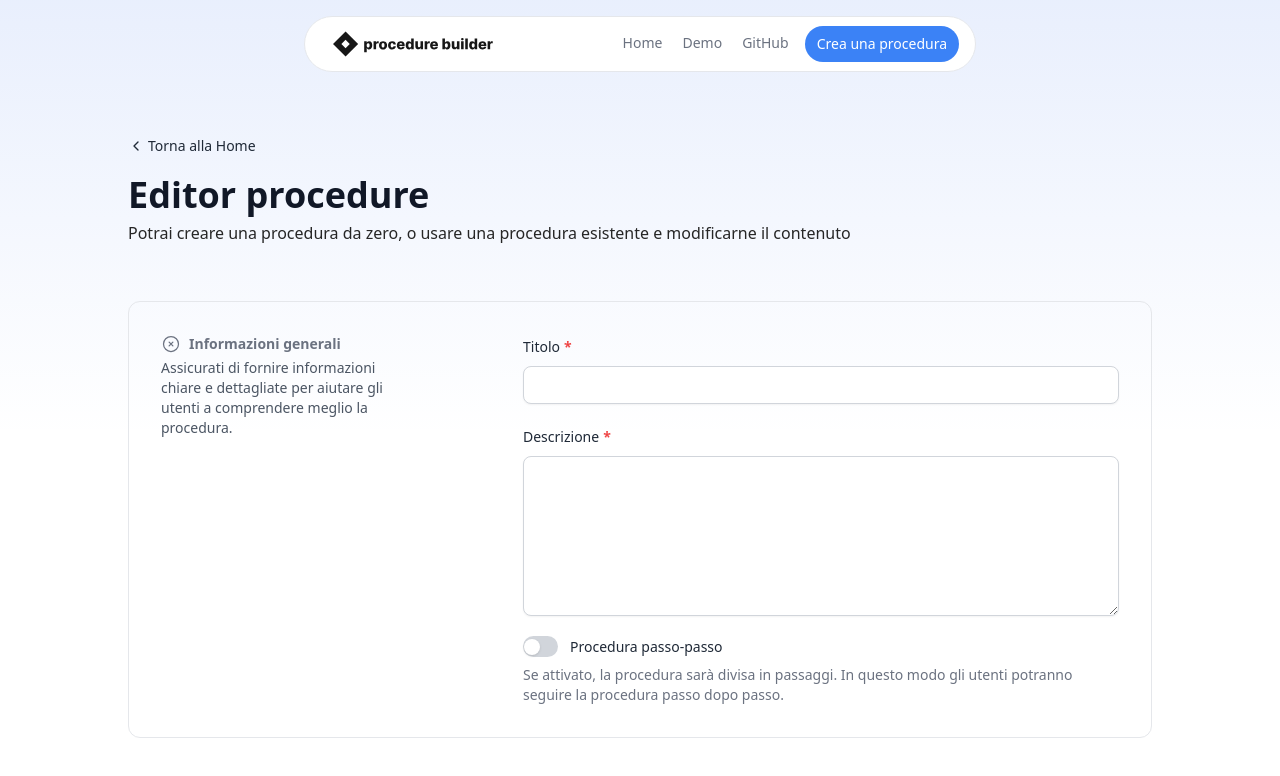
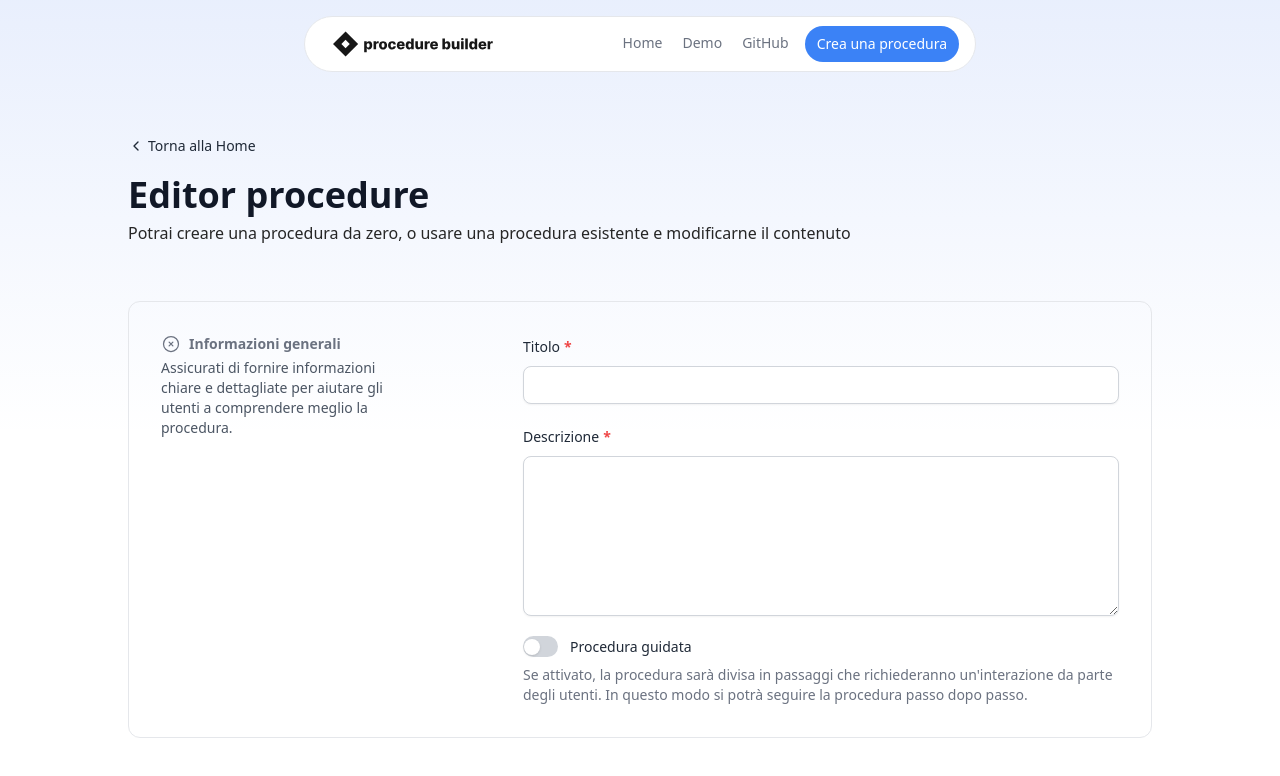
Before and after one commit to diemrt/diemrt-procedurebuilder-web, a React (Vite) app: page /procedure/editor in a window 1280 px wide. Shown: the top 776 px of the page. Built offline with nearby package versions, Linux system fonts and the light colour scheme.

Commit message:
Rimuovi la necessità di conferma nella procedura e aggiorna le etichette e i segnaposto per il componente Switch nel modulo EditorGenericInfoForm

```diff
--- a/src/assets/data.json
+++ b/src/assets/data.json
@@ -3,7 +3,6 @@
         "name": "Connessione Controller Wireless EasySMX - PC",
         "description": "Questa procedura ti guiderà attraverso i passaggi per connettere il controller wireless EasySMX al tuo dispositivo",
         "isStepByStep": true,
-        "isConfirmationNeeded": true,
         "steps": [
             {
                 "name": "Tieni premuto il tasto A+Home per 3 secondi",
--- a/src/components/forms/ProcedureEditorForm/EditorGenericInfoForm/EditorGenericInfoForm.tsx
+++ b/src/components/forms/ProcedureEditorForm/EditorGenericInfoForm/EditorGenericInfoForm.tsx
@@ -39,9 +39,9 @@ const EditorGenericInfoForm = () => {
           </div>
           <div className="col-span-full">
             <Switch
-              label="Procedura passo-passo"
+              label="Procedura guidata"
               name="isStepByStep"
-              placeholder="Se attivato, la procedura sarà divisa in passaggi. In questo modo gli utenti potranno seguire la procedura passo dopo passo."
+              placeholder="Se attivato, la procedura sarà divisa in passaggi che richiederanno un'interazione da parte degli utenti. In questo modo si potrà seguire la procedura passo dopo passo."
               register={register}
             />
           </div>
--- a/src/types/procedureTypes.ts
+++ b/src/types/procedureTypes.ts
@@ -6,7 +6,6 @@ export interface ProcedureType {
   name: string;
   description: string;
   isStepByStep: boolean;
-  isConfirmationNeeded: boolean;
   steps: ProcedureStepType[];
 }
 
```
